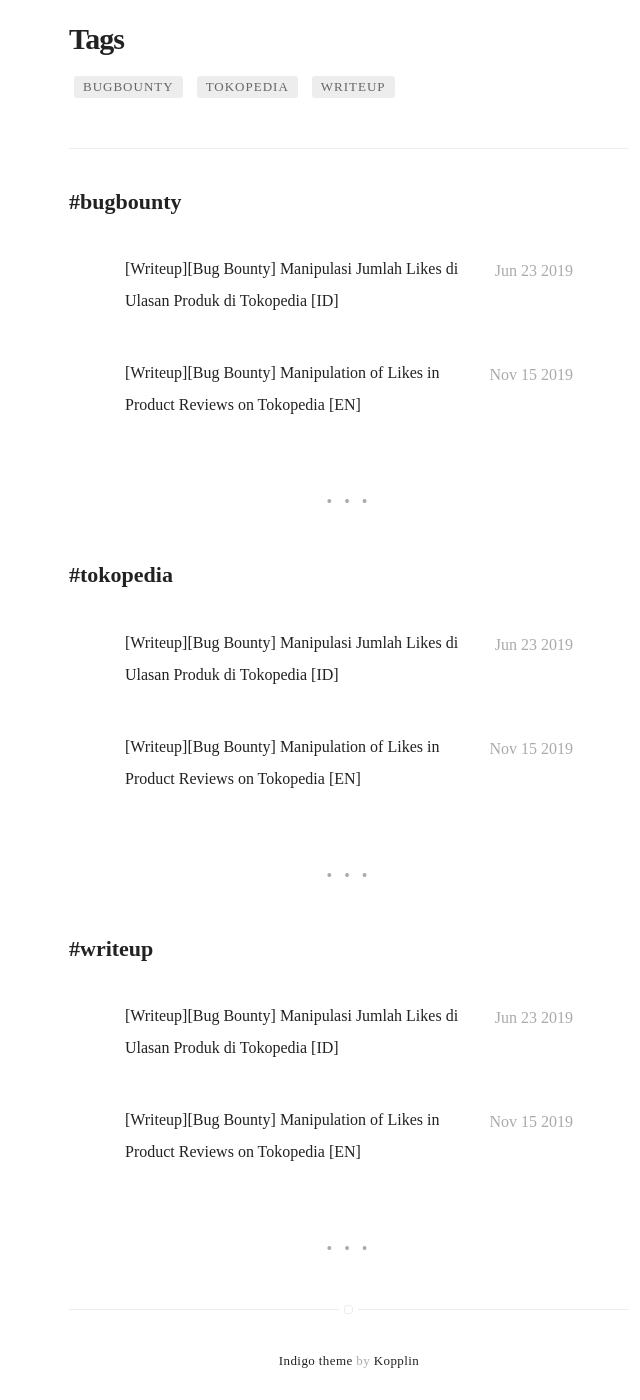
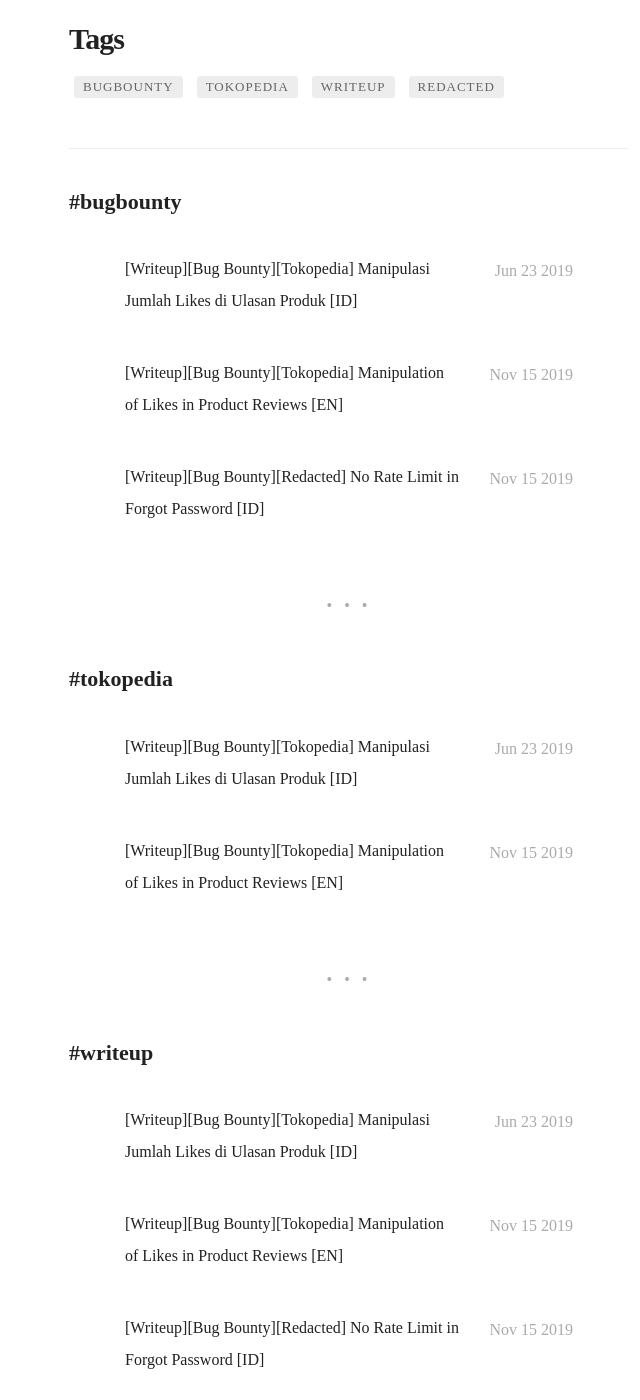
Before and after one commit to fadhilthomas/fadhilthomas.github.io, a Jekyll site: the page built from tags.html, in a window 1280 px wide and 1400 px high, scrolled down 541 px. Shown: the whole window, without its empty margins (291-931 px from the left). Built offline with Jekyll 4.4.1, drawn with Linux system fonts in a browser that asks for light colours; some web fonts are replaced; some of the changed text lies outside the part shown.

Commit message:
update_redacted_01

```diff
--- a/_posts/2019-06-23-bug-bounty-tokopedia-01.md
+++ b/_posts/2019-06-23-bug-bounty-tokopedia-01.md
@@ -1,5 +1,5 @@
 ---
-title: "[Writeup][Bug Bounty] Manipulasi Jumlah Likes di Ulasan Produk di Tokopedia [ID]"
+title: "[Writeup][Bug Bounty][Tokopedia] Manipulasi Jumlah Likes di Ulasan Produk [ID]"
 layout: post
 date: '2019-06-23 18:03:56'
 headerImage: false
--- /dev/null
+++ b/_posts/2019-11-15-bug-bounty-redacted-01.md
@@ -0,0 +1,46 @@
+---
+title: "[Writeup][Bug Bounty][Redacted] No Rate Limit in Forgot Password [ID]"
+layout: post
+date: '2019-11-15 05:00:00'
+headerImage: false
+star: true
+tag:
+- bugbounty
+- redacted
+- writeup
+category: blog
+author: fadhilthomas
+---
+
+## Intro
+No Rate Limit adalah sebuah kondisi di mana sebuah aplikasi tidak memiliki pembatasan terhadap request yang sama. Jadi seseorang dapat mengirimkan request sama yang berulang-ulang.
+
+----
+## Affected Endpoint
+https://[redacted]/api/internal/auth/reset_password_email
+
+----
+## Impact
+Karena service yang tidak memiliki rate limit berhubungan dengan layanan email, maka seseorang dapat membuat service ini mengirimkan email reset password secara masif. Hal ini dapat membuat reputasi pengirim email menjadi buruk dan dinilai sebagai spammer oleh Email Provider seperti Gmail.
+
+----
+## Steps to Reproduce
+* Lakukan reset password untuk mendapatkan request.
+<br/>
+* Setelah request didapat, ulangi request dengan tool Burp Suite.
+<br/>
+* Pilih request yang ingin diulangi, kemudian kirim ke Intruder.
+<br/>
+* Hapus semua payload position, kemudian ubah tipe Payload menjadi Null Payload.
+<br/>
+* Kemudian dalam Payload Option, pilih Continue Indefinitely.
+<br/>
+* Pilih Start Attack untuk mengirimkan request terus menerus.
+<br/>
+* Periksa inbox email untuk melihat jumlah email reset password yang masuk sesuai dengan jumlah request yang dikirim.
+
+----
+## Timeline
+* 03 Oct 2019 : Sent the report.
+* 07 Oct 2019 : The report is triaged.
+* 02 Nov 2019 : $200 sent as reward.
--- a/_posts/2019-11-15-bug-bounty-tokopedia-01-en.md
+++ b/_posts/2019-11-15-bug-bounty-tokopedia-01-en.md
@@ -1,5 +1,5 @@
 ---
-title: "[Writeup][Bug Bounty] Manipulation of Likes in Product Reviews on Tokopedia [EN]"
+title: "[Writeup][Bug Bounty][Tokopedia] Manipulation of Likes in Product Reviews [EN]"
 layout: post
 date: '2019-11-15 04:00:00'
 headerImage: false
```
